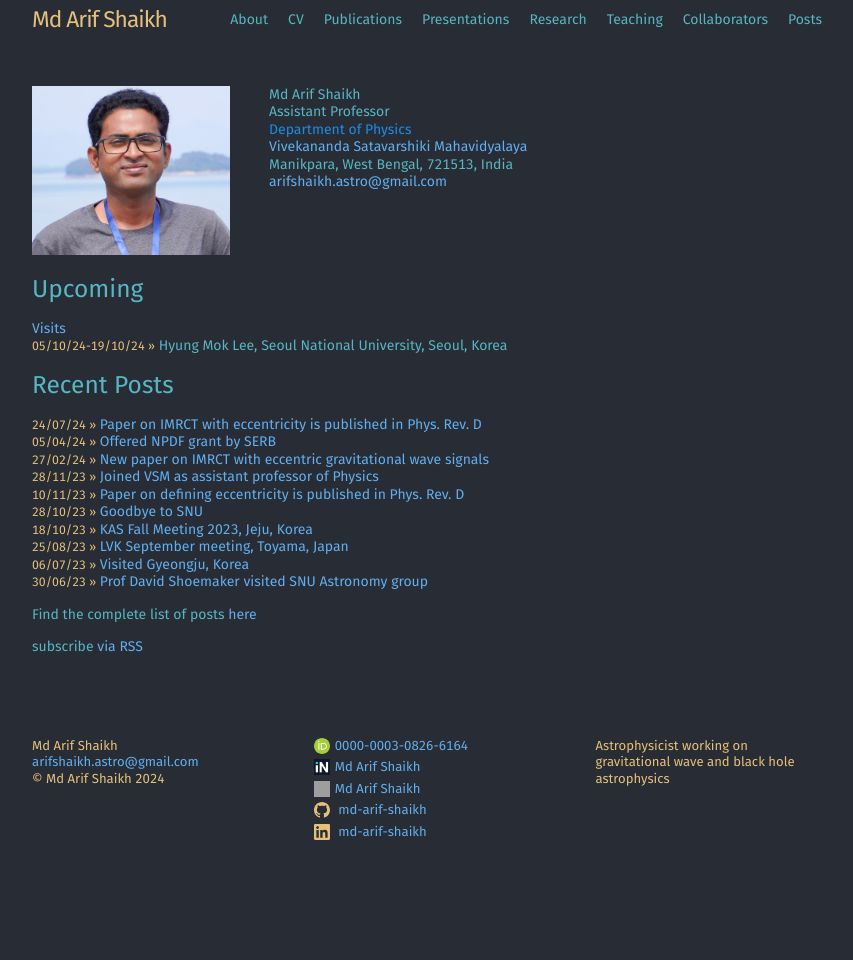
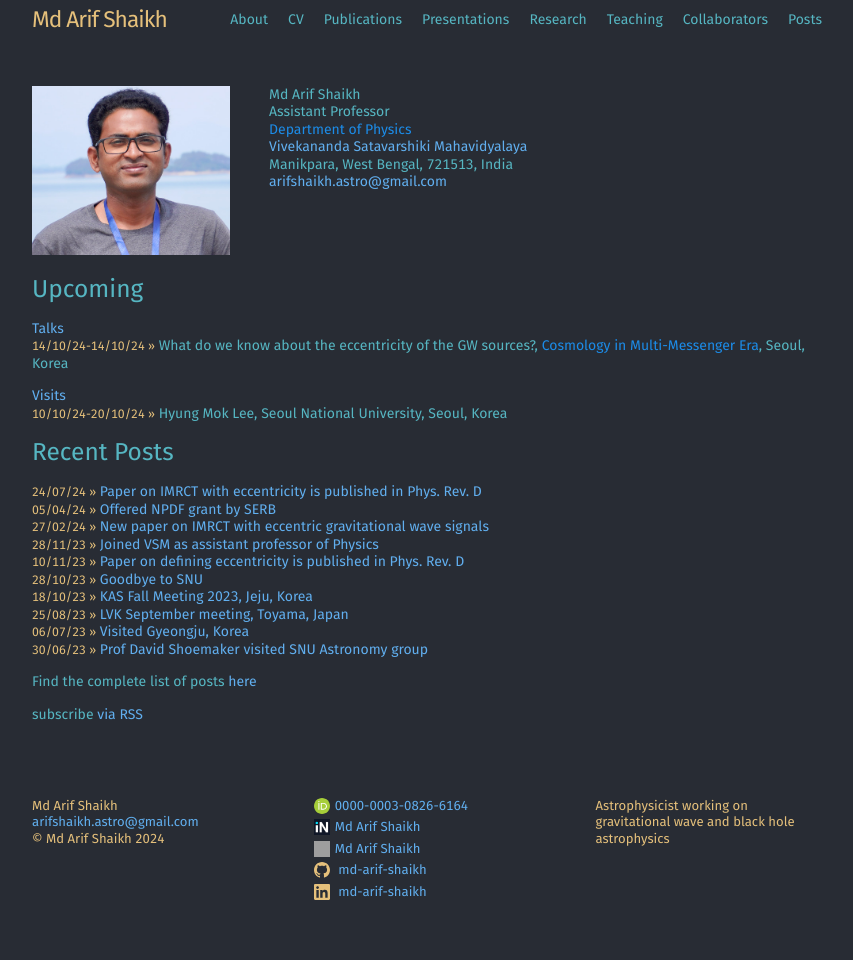
Before and after one commit to md-arif-shaikh/md-arif-shaikh.github.io, a Jekyll site: the page built from index.md, in a window 1280 px wide. Shown: the whole page, without its empty margins (213-1066 px from the left). Built offline with Jekyll 4.4.1, drawn with Linux system fonts in a browser that asks for light colours; before the commit the page ends 900 px from its top, so only the background shows below that; grey boxes are pictures that could not be loaded.

Commit message:
add talk snu workshop

```diff
--- a/_data/conference-talks.yaml
+++ b/_data/conference-talks.yaml
@@ -1,3 +1,19 @@
+gwuniverse2024October:
+  title: What do we know about the eccentricity of the GW sources?
+  url:
+  conference: Cosmology in Multi-Messenger Era
+  conference-url:
+  institute: Gravitational Wave Universe, SNU
+  institute-url: https://gwuniverse.snu.ac.kr/
+  city: Seoul
+  country: Korea
+  from-date: 14
+  from-month: October
+  from-year: 2024
+  to-date: 14
+  to-month: October
+  to-year: 2024
+
 gwuniverse8-2023:
   title: A study of IMRCT on eccentric GW signal
   url:
--- a/_data/visits.yaml
+++ b/_data/visits.yaml
@@ -1,10 +1,10 @@
 SNU-October-2024:
   from-year: 2024
   from-month: October
-  from-date: 05
+  from-date: 10
   to-year: 2024
   to-month: October
-  to-date: 19
+  to-date: 20
   institute: Seoul National University
   institute-url: https://en.snu.ac.kr/
   department: Department of Astronomy
```
Also changed, not shown: _data/workshops.yaml (+14 -0 lines).
